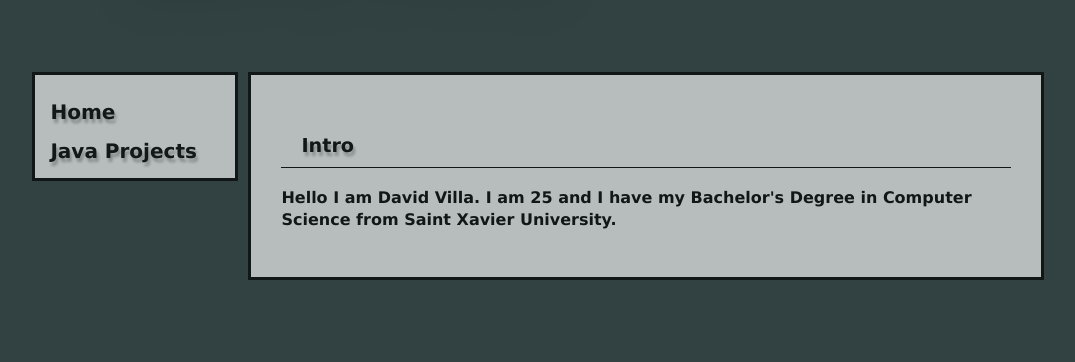
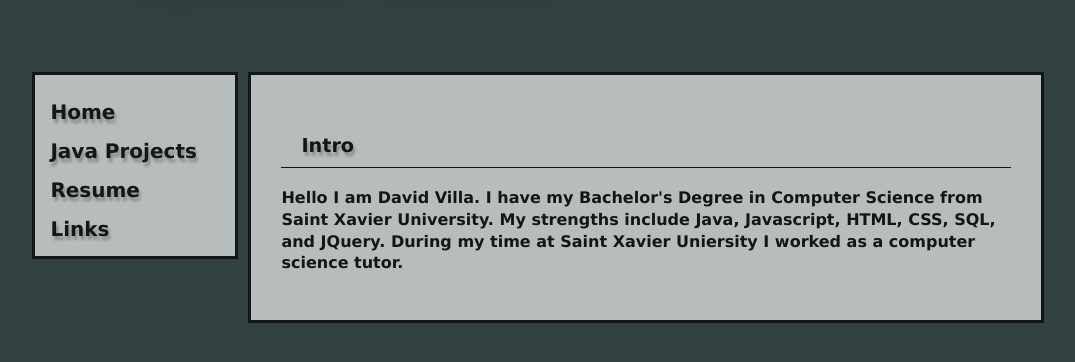
Before and after one commit to davidvilla62/website, a plain HTML site: page index.html in a window 1280 px wide. Shown: the part 174-536 px from the top of the page, without its empty margins (102-1177 px from the left). Drawn offline with Linux system fonts and the light colour scheme.

Commit message:
Update index.html

```diff
--- a/index.html
+++ b/index.html
@@ -18,6 +18,8 @@
         <p>
           <a href="index.html">Home</a>
           <a href="javaprojects.html">Java Projects</a>
+          <a href="resume.html">Resume</a>
+          <a href="links.html">Links</a>
           <!--
             <a href="hangman.html">Play a Game</a>
             <a href="test.html">test</a>
@@ -27,8 +29,10 @@
       <div id="content">
         <h3>Intro</h3>
         <p>
-          Hello I am David Villa. I am 25 and I have my Bachelor's Degree in
-          Computer Science from Saint Xavier University.
+          Hello I am David Villa. I have my Bachelor's Degree in Computer
+          Science from Saint Xavier University. My strengths include Java,
+          Javascript, HTML, CSS, SQL, and JQuery. During my time at Saint Xavier
+          Uniersity I worked as a computer science tutor.
         </p>
         <p></p>
       </div>
```
